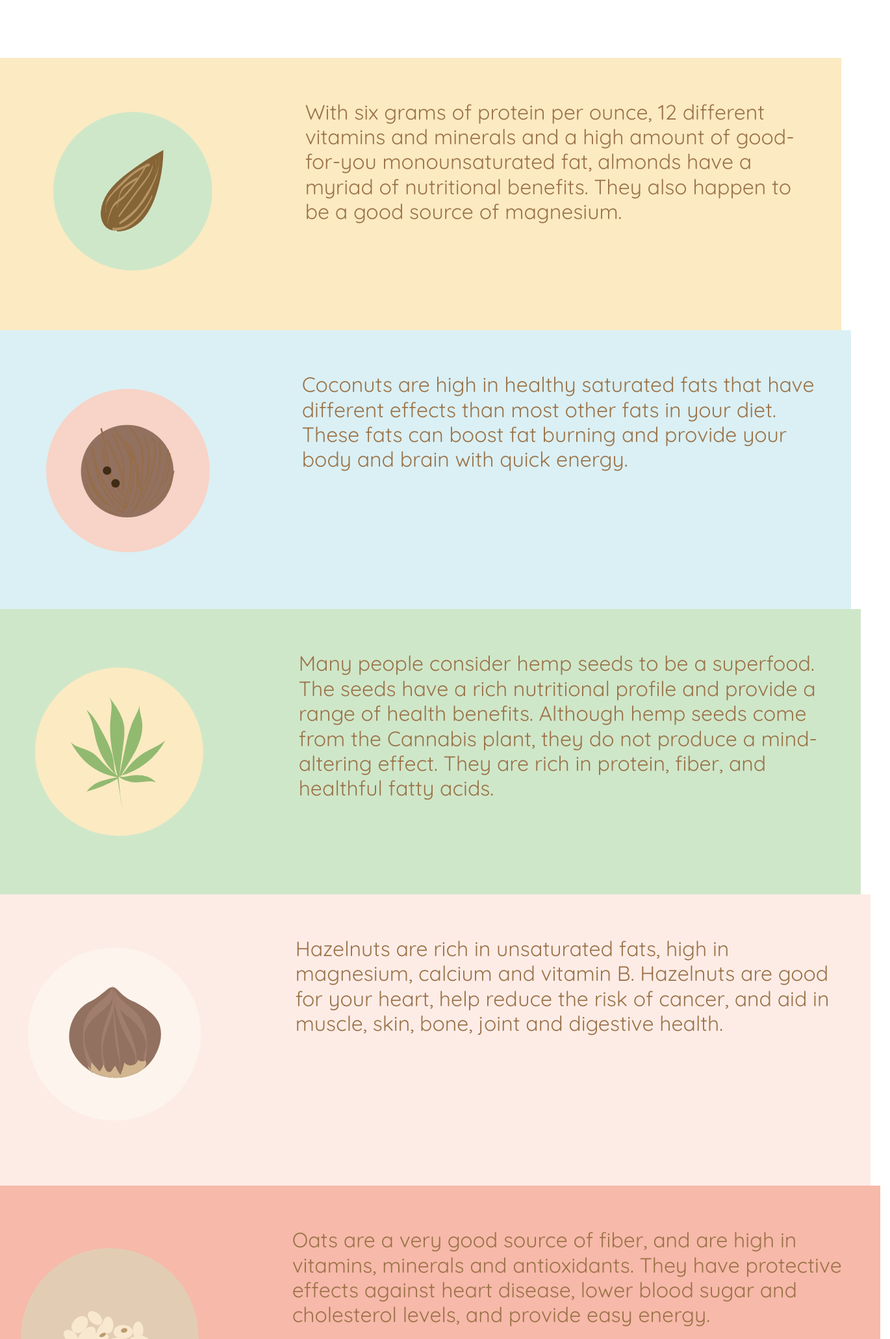
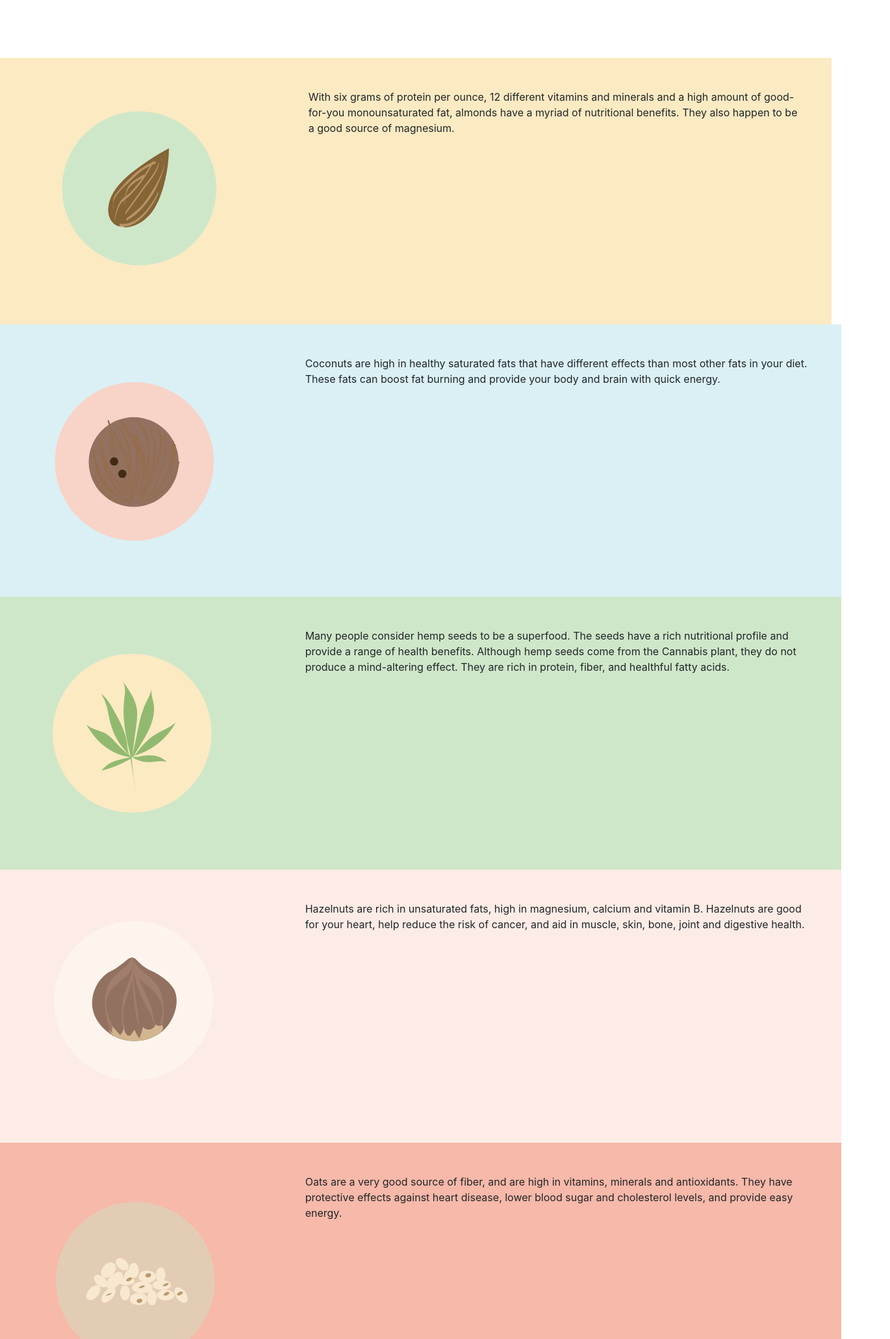
Before and after one commit to carakell/milk-single-serving, a plain HTML site: page index.html in a window 1280 px wide. Shown: the part 740-2800 px from the top of the page at 65% size, 1370 px wide, since content can reach past the window. Drawn offline with nearby package versions, Linux system fonts and the light colour scheme.

Commit message:
Update index.html

```diff
--- a/index.html
+++ b/index.html
@@ -17,15 +17,16 @@
             <img class="img-fluid" alt="MILK." src="img/milk.png" srcset="img/milk.svg">
           </header>
         </div>
+      </div>
 
       <div class="row">
           <div class="column col-md-4" id="almond">
           <img class="img-fluid" alt="almond." src="img/almond.png" srcset="img/almond.svg">
           </div>
           <div class="column col-md-8" id="almond">
-          <p><h2>With six grams of protein per ounce, 12 different vitamins and minerals and a high amount of good-for-you
+          <p>With six grams of protein per ounce, 12 different vitamins and minerals and a high amount of good-for-you
             monounsaturated fat, almonds have a myriad of nutritional benefits.
-            They also happen to be a good source of magnesium.</h2></p>
+            They also happen to be a good source of magnesium.</p>
           </div>
 
           <div class="row">
@@ -33,9 +34,10 @@
               <img class="img-fluid" alt="coconut." src="img/coconut.png" srcset="img/coconut.svg">
               </div>
               <div class="column col-md-8" id="coconut">
-              <p><h2>Coconuts are high in healthy saturated fats that have different effects
-                than most other fats in your diet. These fats can boost fat burning and provide your body and brain with quick energy.</h2></p>
+              <p>Coconuts are high in healthy saturated fats that have different effects
+                than most other fats in your diet. These fats can boost fat burning and provide your body and brain with quick energy.</p>
               </div>
+            </div>
 
 
   <div class="row">
@@ -43,46 +45,48 @@
       <img class="img-fluid" alt="HEMP." src="img/hemp.png" srcset="img/hemp.svg">
       </div>
       <div class="column col-md-8" id="hemp">
-      <p><h2>Many people consider hemp seeds to be a superfood. The seeds have a rich nutritional profile and
+      <p>Many people consider hemp seeds to be a superfood. The seeds have a rich nutritional profile and
         provide a range of health benefits. Although hemp seeds come from the Cannabis plant,
-        they do not produce a mind-altering effect. They are rich in protein, fiber, and healthful fatty acids.</h2></p>
+        they do not produce a mind-altering effect. They are rich in protein, fiber, and healthful fatty acids.</p>
       </div>
-
+</div>
       <div class="row">
           <div class="column col-md-4" id="hazelnut">
           <img class="img-fluid" alt="HAZELNUT." src="img/hazelnut.png" srcset="img/hazelnut.svg">
           </div>
           <div class="column col-md-8" id="hazelnut">
-          <p><h2>Hazelnuts are rich in unsaturated fats, high in magnesium, calcium and vitamin B.
+          <p>Hazelnuts are rich in unsaturated fats, high in magnesium, calcium and vitamin B.
             Hazelnuts are good for your heart, help reduce the risk of cancer,
-            and aid in muscle, skin, bone, joint and digestive health.</h2></p>
+            and aid in muscle, skin, bone, joint and digestive health.</p>
           </div>
-
+</div>
           <div class="row">
               <div class="column col-md-4" id="oats">
               <img class="img-fluid" alt="oats." src="img/oats.png" srcset="img/oats.svg">
               </div>
               <div class="column col-md-8" id="oats">
-              <p><h2>Oats are a very good source of fiber, and are high in vitamins, minerals and antioxidants.
-They have protective effects against heart disease, lower blood sugar and cholesterol levels, and provide easy energy.</h2></p>
+              <p>Oats are a very good source of fiber, and are high in vitamins, minerals and antioxidants.
+They have protective effects against heart disease, lower blood sugar and cholesterol levels, and provide easy energy.</p>
               </div>
-
+</div>
               <div class="row">
                   <div class="column col-md-4" id="cashew">
                   <img class="img-fluid" alt="CASHEW." src="img/cashew.png" srcset="img/cashew.svg">
                   </div>
                   <div class="column col-md-8" id="cashew">
-                  <p><h2>Not only do cashews have a lower fat content than most other nuts, approximately 82% of their fat is unsaturated fatty acids, plus about 66% making them heart-healthy. They are also extremely high in protein and vitamin E!</h2></p>
+                  <p>Not only do cashews have a lower fat content than most other nuts, approximately 82% of their fat is unsaturated fatty acids, plus about 66% making them heart-healthy.
+                    They are also extremely high in protein and vitamin E!</p>
+                  </div>
                   </div>
 
-                  <div class="row">
+                <div class="row">
+                      <div class="column col-md-4" id="dairyfree">
+                      <img class="img-fluid" alt="DAIRYFREE." src="img/dairyfree.png" srcset="img/dairyfree.svg">
+                      </div>
                       <div class="column col-md-8" id="dairyfree">
-                      <p><img src="img/dairyfree.png"></p>
+                      <p>Clear skin, healthy digestion, weight loss and more! See what going dairy free can do for you.</p>
                       </div>
-
-        </div>
-      </div>
-    </div>
+                      </div>
 
   </body>
 </html>
```
